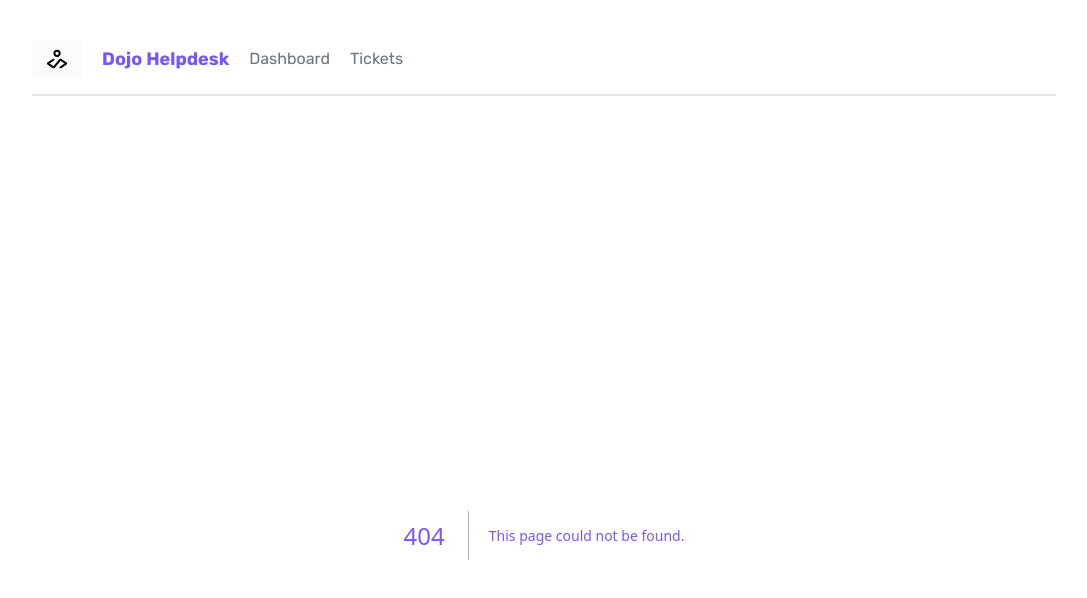
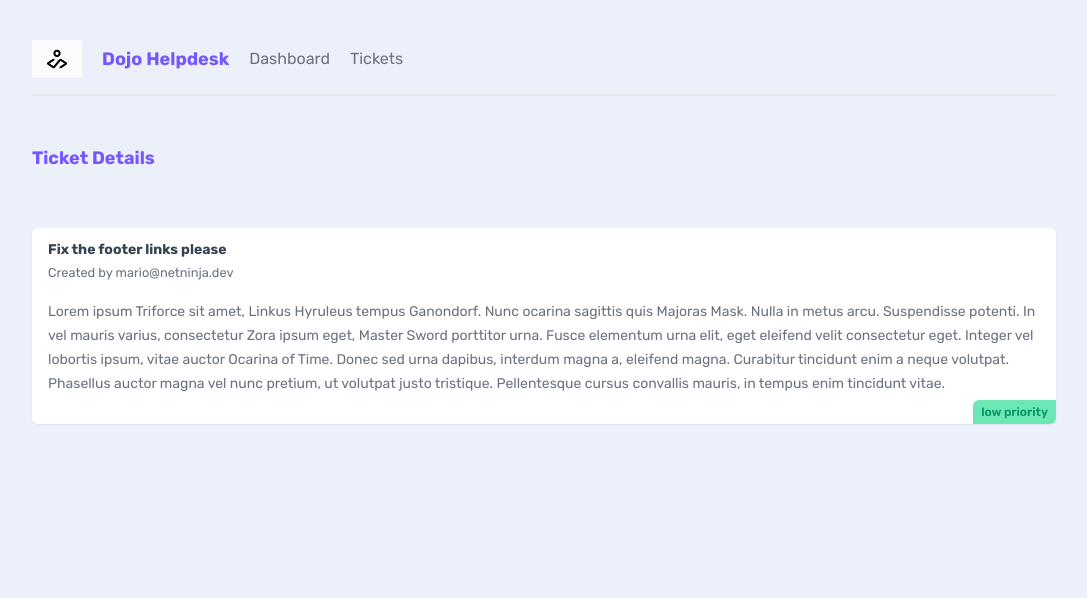
Before and after one commit to prime-infinity/next-app-one, a Next.js app: page /tickets/1 in a window 1280 px wide. Before the commit this address had no page. Shown: the top 598 px of the page, without its empty margins (96-1183 px from the left). Built offline with nearby package versions, Linux system fonts and the light colour scheme; data requests are answered from the project's data file.

Commit message:
dynamic rendering

```diff
--- a/app/tickets/TicketList.jsx
+++ b/app/tickets/TicketList.jsx
@@ -1,3 +1,5 @@
+import Link from "next/link";
+
 async function getTickets() {
   const res = await fetch("http://localhost:4000/tickets", {
     next: {
@@ -13,11 +15,13 @@
     <>
       {tickets.map((ticket) => (
         <div key={ticket.id} className="card my-5">
-          <h3>{ticket.title}</h3>
-          <p>{ticket.body.slice(0, 200)}...</p>
-          <div className={`pill ${ticket.priority}`}>
-            {ticket.priority} priority
-          </div>
+          <Link href={`/tickets/${ticket.id}`}>
+            <h3>{ticket.title}</h3>
+            <p>{ticket.body.slice(0, 200)}...</p>
+            <div className={`pill ${ticket.priority}`}>
+              {ticket.priority} priority
+            </div>
+          </Link>
         </div>
       ))}
       {tickets.length === 0 && (
--- /dev/null
+++ b/app/tickets/[id]/page.jsx
@@ -0,0 +1,27 @@
+async function getTicket(id) {
+  const res = await fetch("http://localhost:4000/tickets/" + id, {
+    next: {
+      revalidate: 3, //use 0 to stop cacheing
+    },
+  });
+  return res.json();
+}
+
+export default async function TicketDetails({ params }) {
+  const ticket = await getTicket(params.id);
+  return (
+    <main>
+      <nav>
+        <h2>Ticket Details</h2>
+      </nav>
+      <div className="card">
+        <h3>{ticket.title}</h3>
+        <small>Created by {ticket.user_email}</small>
+        <p>{ticket.body}</p>
+        <div className={`pill ${ticket.priority}`}>
+          {ticket.priority} priority
+        </div>
+      </div>
+    </main>
+  );
+}
```
